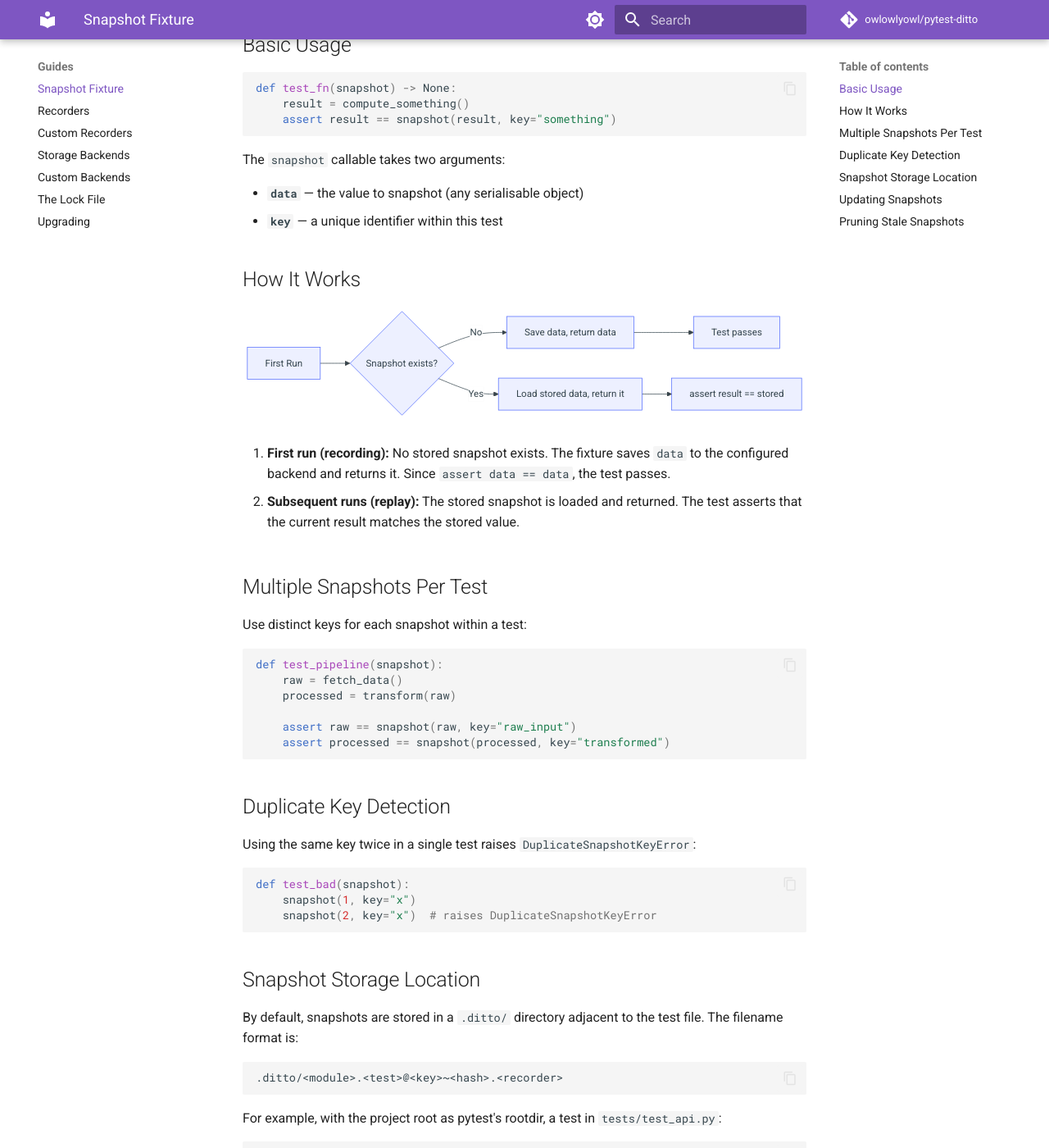
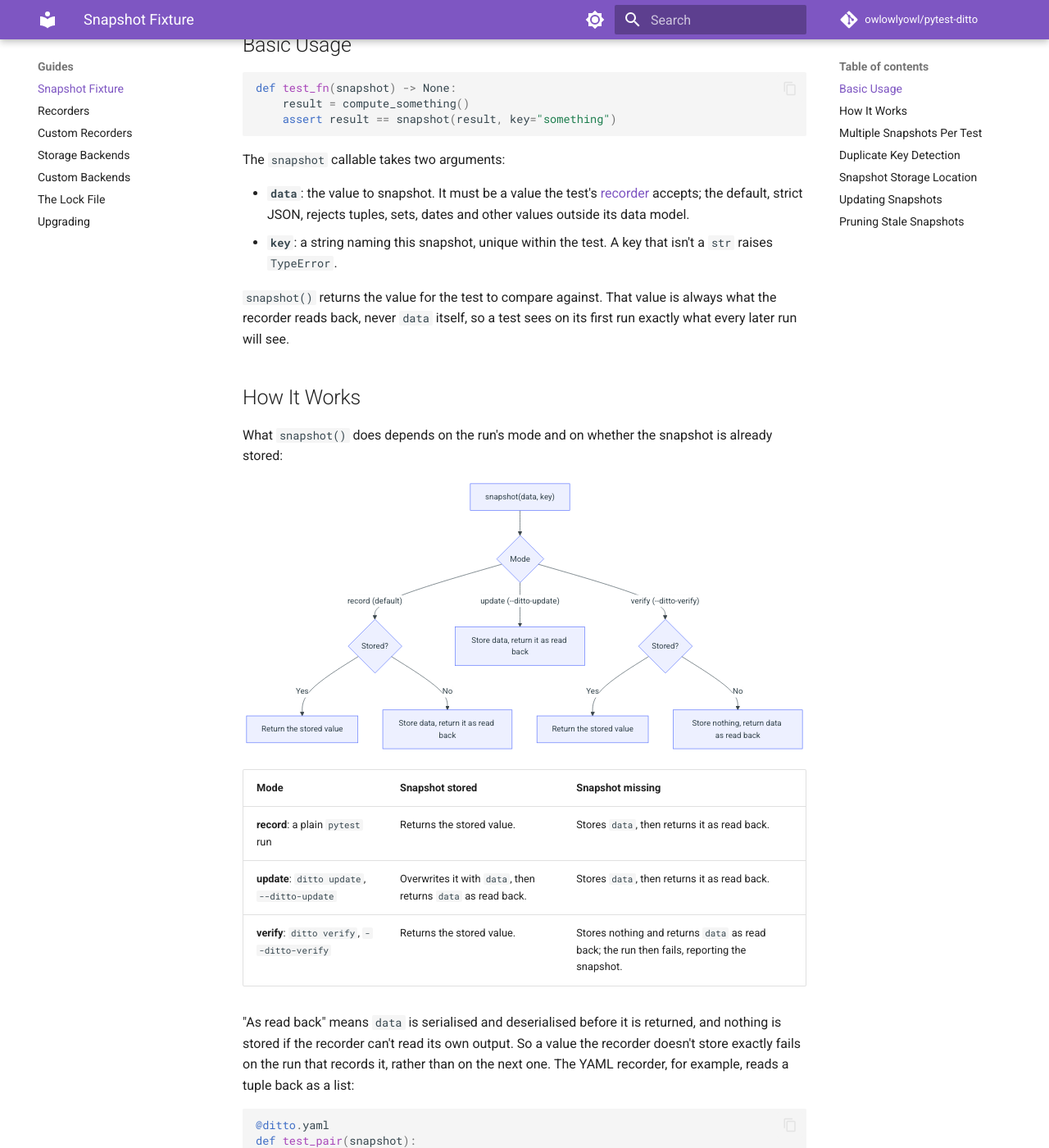
Before and after one commit to owlowlyowl/pytest-ditto, an MkDocs documentation site: the page built from docs/src/guides/snapshot-fixture.md, in a window 1280 px wide and 1400 px high, scrolled down 282 px. Shown: the whole window at 82% size. Built offline with MkDocs 1.6.1 and Material for MkDocs 9.7.7, drawn with Linux system fonts in a browser that asks for light colours; comment, search, counter and statistics services are not loaded; some of the changed text lies outside the part shown.

Commit message:
Correct the fixture guide's modes and the prune -k warning
The fixture guide said the first run returns the value passed in, so it
always passes. snapshot() returns the value as the recorder reads it back,
and verify and update modes weren't described. Document all three modes,
what data and key must be, and that a missing snapshot passes in record
mode, so CI should run ditto verify.

The prune warning said a -k run deletes the snapshots of tests it
deselects. The lock records them, so they're kept; a filter only narrows
which targets prune examines. The fixture guide's prune section now
follows the lock-then-prune workflow.

````diff
--- a/docs/src/guides/snapshot-fixture.md
+++ b/docs/src/guides/snapshot-fixture.md
@@ -13,26 +13,58 @@ def test_fn(snapshot) -> None:
 
 The `snapshot` callable takes two arguments:
 
-- **`data`** — the value to snapshot (any serialisable object)
-- **`key`** — a unique identifier within this test
+- **`data`**: the value to snapshot. It must be a value the test's
+  [recorder](recorders.md) accepts; the default, strict JSON, rejects tuples,
+  sets, dates and other values outside its data model.
+- **`key`**: a string naming this snapshot, unique within the test. A key that
+  isn't a `str` raises `TypeError`.
+
+`snapshot()` returns the value for the test to compare against. That value is
+always what the recorder reads back, never `data` itself, so a test sees on its
+first run exactly what every later run will see.
 
 ## How It Works
 
+What `snapshot()` does depends on the run's mode and on whether the snapshot is
+already stored:
+
 ```mermaid
-graph LR
-    A[First Run] --> B{Snapshot exists?}
-    B -->|No| C[Save data, return data]
-    B -->|Yes| D[Load stored data, return it]
-    C --> E[Test passes]
-    D --> F[assert result == stored]
+graph TD
+    A["snapshot(data, key)"] --> B{Mode}
+    B -->|"record (default)"| C{Stored?}
+    C -->|Yes| D[Return the stored value]
+    C -->|No| E[Store data, return it as read back]
+    B -->|"update (--ditto-update)"| F[Store data, return it as read back]
+    B -->|"verify (--ditto-verify)"| G{Stored?}
+    G -->|Yes| H[Return the stored value]
+    G -->|No| I[Store nothing, return data as read back]
 ```
 
-1. **First run (recording):** No stored snapshot exists. The fixture saves `data`
-   to the configured backend and returns it. Since `assert data == data`, the
-   test passes.
+| Mode | Snapshot stored | Snapshot missing |
+|---|---|---|
+| **record**: a plain `pytest` run | Returns the stored value. | Stores `data`, then returns it as read back. |
+| **update**: `ditto update`, `--ditto-update` | Overwrites it with `data`, then returns `data` as read back. | Stores `data`, then returns it as read back. |
+| **verify**: `ditto verify`, `--ditto-verify` | Returns the stored value. | Stores nothing and returns `data` as read back; the run then fails, reporting the snapshot. |
 
-2. **Subsequent runs (replay):** The stored snapshot is loaded and returned.
-   The test asserts that the current result matches the stored value.
+"As read back" means `data` is serialised and deserialised before it is
+returned, and nothing is stored if the recorder can't read its own output. So a
+value the recorder doesn't store exactly fails on the run that records it,
+rather than on the next one. The YAML recorder, for example, reads a tuple back
+as a list:
+
+```python
+@ditto.yaml
+def test_pair(snapshot):
+    assert (1, 2) == snapshot((1, 2), key="pair")  # fails: (1, 2) != [1, 2]
+```
+
+Snapshot a list instead, or choose a recorder that keeps the distinction.
+
+!!! warning "A missing snapshot passes in record mode"
+    In record mode a missing snapshot is stored and the test passes, so a
+    deleted or renamed snapshot is silently re-recorded from the code's current
+    output. In CI, run [`ditto verify`](../cli/verify.md): it never writes, and
+    it fails on any missing snapshot.
 
 ## Multiple Snapshots Per Test
 
@@ -107,14 +139,14 @@ ditto update
 
 ## Pruning Stale Snapshots
 
-Remove snapshots that are no longer used by any test:
+Removing or renaming a test or a snapshot key leaves its old snapshot in
+storage. Rebuild the lock so it stops recording the old snapshot, then delete
+every stored snapshot the lock doesn't record:
 
 ```bash
-pytest --ditto-prune
-# or
+ditto lock
 ditto prune
 ```
 
-!!! warning
-    Using `-k` for a partial test run may falsely classify snapshots for
-    un-run tests as unused.
+`ditto prune --check` lists what would be deleted without deleting anything.
+See [ditto prune](../cli/prune.md) and [The Lock File](lock-file.md).
````
Also changed, not shown: docs/src/cli/prune.md (+6 -4 lines).
